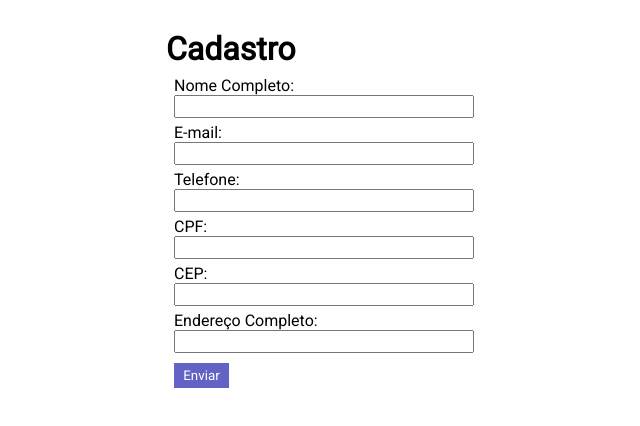
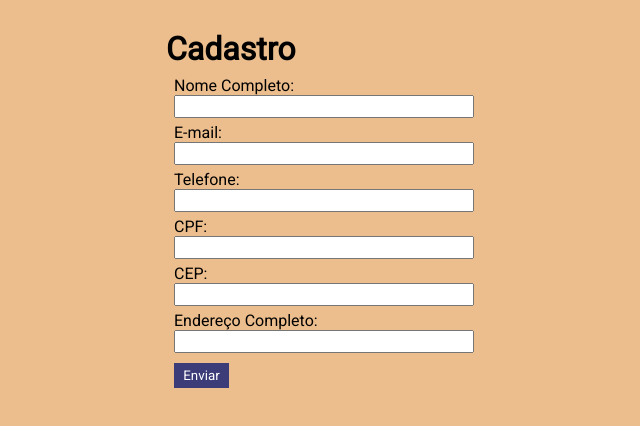
Before and after one commit to denisms7/curso_ebac_frontend, a plain HTML site: page exercício_plugins_jquery/index.html in a window 1280 px wide. In both pictures the pointer is over the button "Enviar". Shown: the whole page, without its empty margins (324-964 px from the left). Drawn offline with Linux system fonts and the light colour scheme.

Commit message:
update css button

```diff
--- a/exercício_plugins_jquery/style.css
+++ b/exercício_plugins_jquery/style.css
@@ -3,6 +3,10 @@
     margin: 0;
     box-sizing: border-box;
     font-family: 'Roboto', sans-serif;
+}
+
+body {
+    background-color: rgb(236, 190, 141);
 }
 
 .conteiner {
@@ -42,5 +46,5 @@ button {
 }
 
 button:hover {
-    background-color: rgba(60, 60, 184, 0.801);
+    background-color: rgba(60, 60, 120);
 }
```
Also changed, not shown: exercício_plugins_jquery/index.html (+0 -1 lines).
